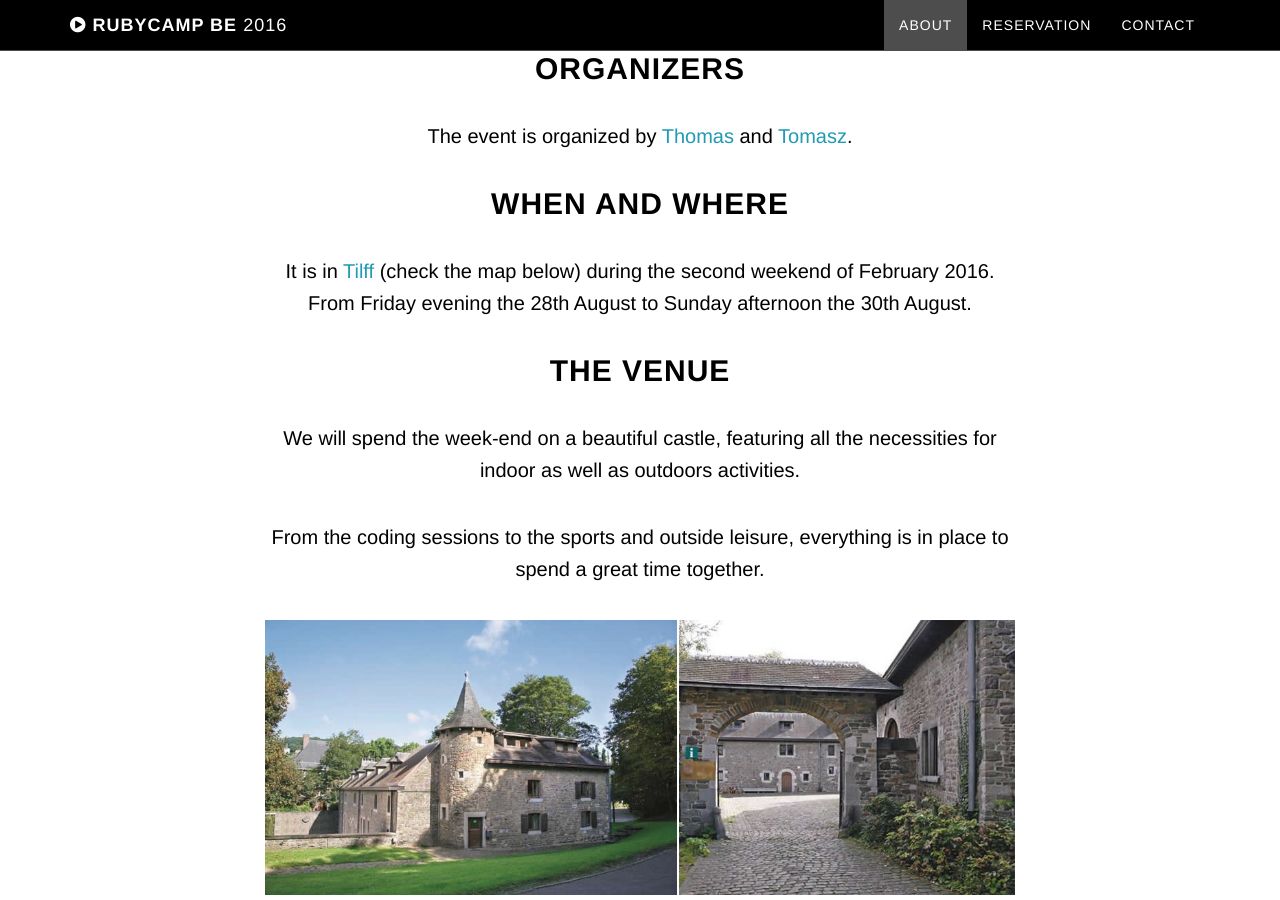
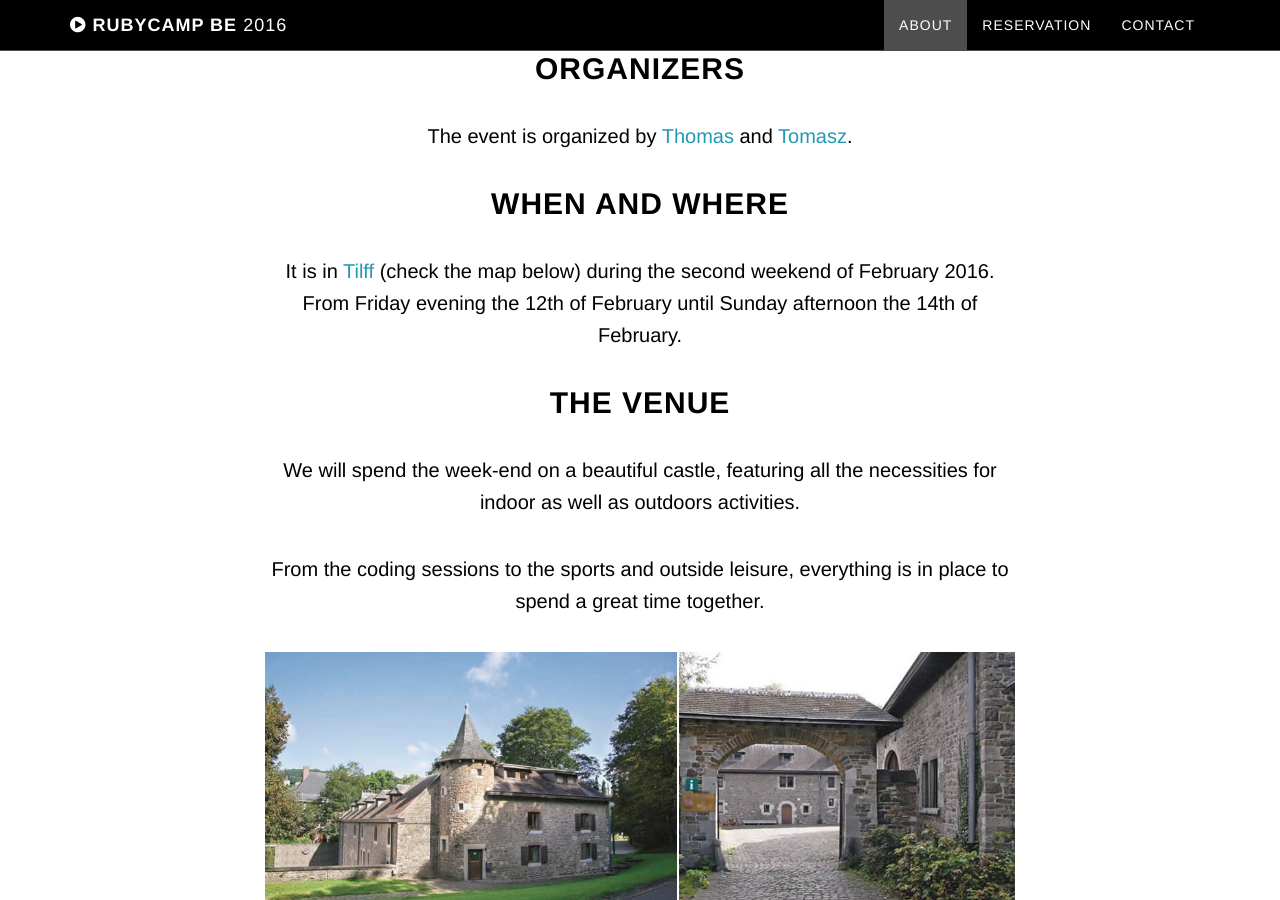
Before and after one commit to brug-be/rubycamp, a Jekyll site: the page built from index.html, in a window 1280 px wide and 900 px high, scrolled down 1776 px. Built offline with Jekyll 4.4.1, drawn with Linux system fonts in a browser that asks for light colours.

Commit message:
Fix erroneous date

```diff
--- a/_includes/about.html
+++ b/_includes/about.html
@@ -33,8 +33,8 @@
 
                 <p>It is in <a href="http://www.ajtilff.be/">Tilff</a> (check
                 the map below) during the second weekend of February 2016. From
-                Friday evening the 28th August to Sunday afternoon the 30th
-                August.</p>
+                Friday evening the 12th of February until Sunday afternoon the
+                14th of February.</p>
 
                 <h2>The venue</h2>
 
```
